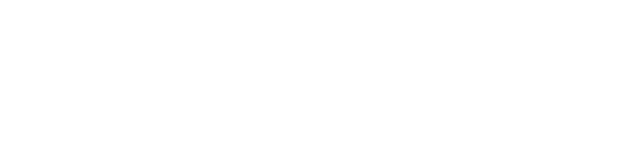
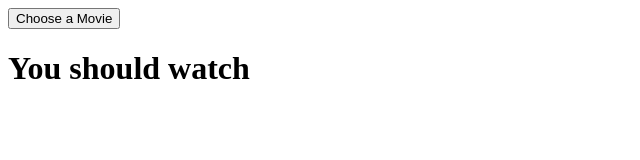
Before and after one commit to Vago16/review, a plain HTML site: page javascriptaio/moviePicker/moviePicker.html in a window 1280 px wide. Shown: the whole page, without its empty margins (0-640 px from the left). Drawn offline with Linux system fonts and the light colour scheme.

Commit message:
html file finished

```diff
--- a/javascriptaio/moviePicker/moviePicker.html
+++ b/javascriptaio/moviePicker/moviePicker.html
@@ -3,7 +3,14 @@
   <head>
     <meta charset="UTF-8" />
     <meta name="viewport" content="width=device-width, initial-scale=1.0" />
-    <title>Document</title>
+    <title>Random Movie Picker</title>
+    <!-- Data file not included, so just proof of concept app
+    <script type="text/javascript" src="data/movies.js"></script>
+    -->
   </head>
-  <body></body>
+  <body>
+    <button onclick="displayMovieChoice()">Choose a Movie</button>
+    <h1>You should watch <span id="movie-choice"></span></h1>
+    <script src="moviePicker.js"></script>
+  </body>
 </html>
```
